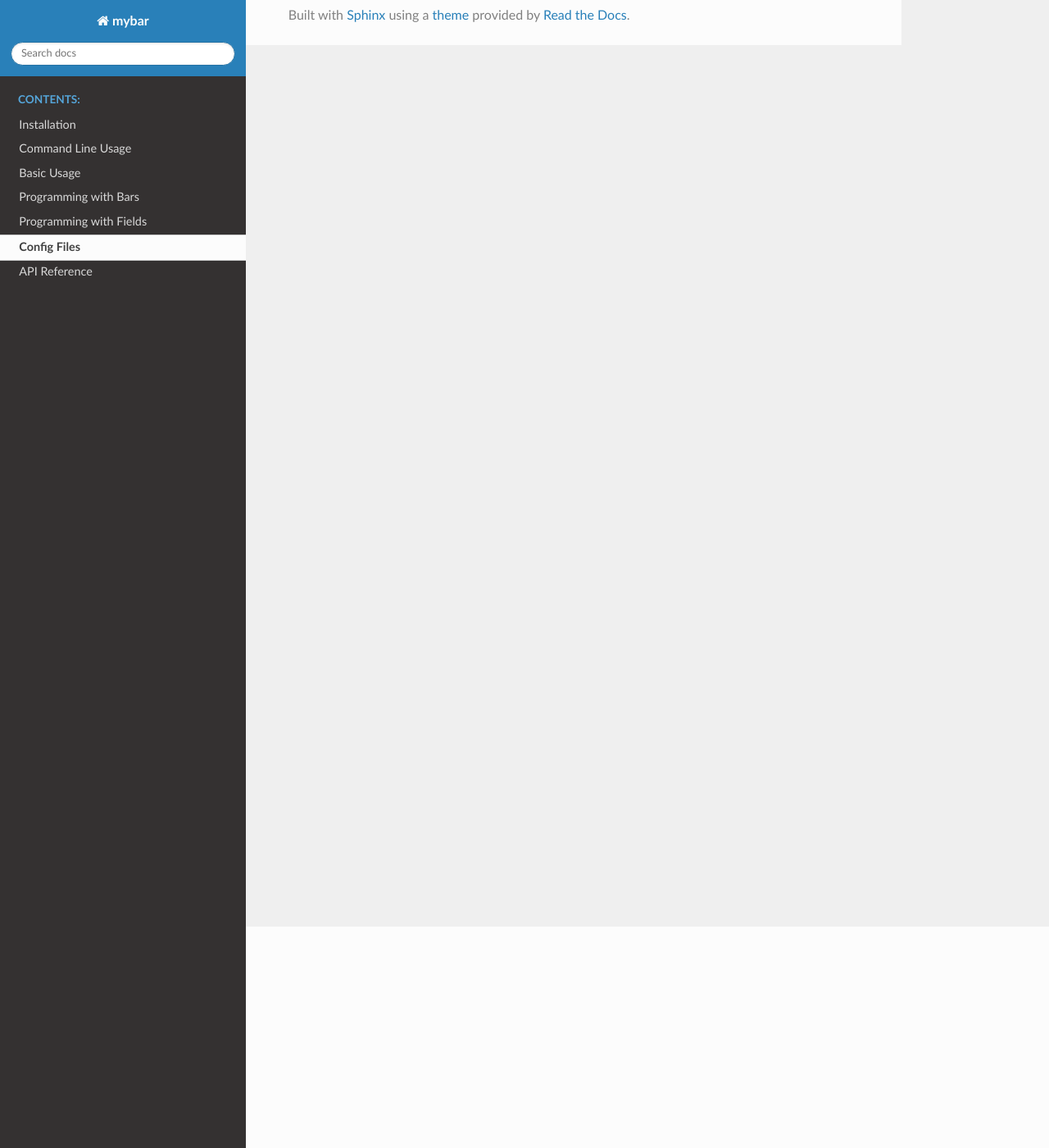
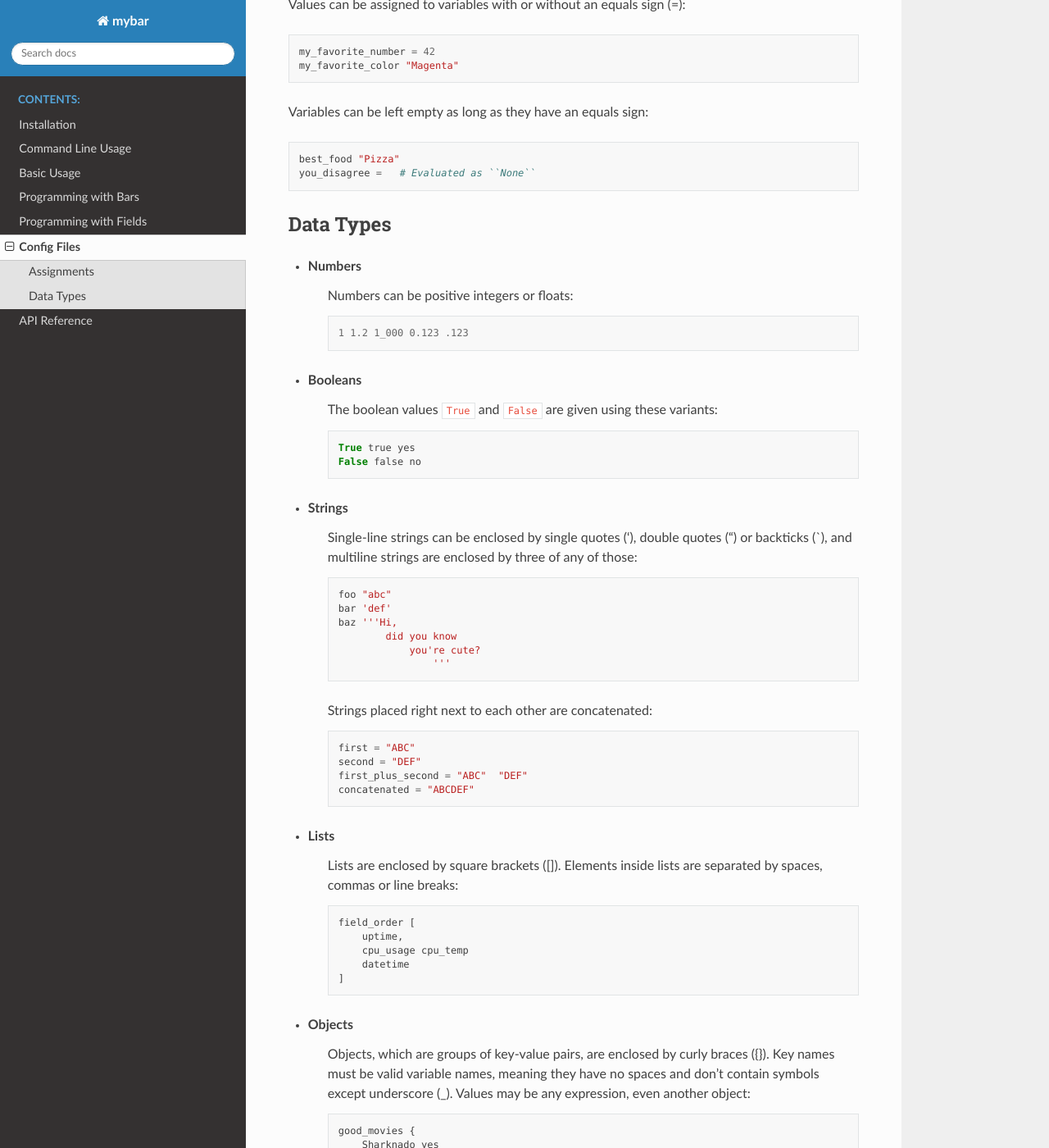
Before and after one commit to akyuute/mybar, a Sphinx documentation site: the page built from docs/configuration.rst, in a window 1280 px wide and 1400 px high, scrolled down 270 px. Shown: the whole window at 82% size. Built offline with Sphinx 7.4.7 and the Read the Docs theme 2.0.0, drawn with Linux system fonts in a browser that asks for light colours; some of the changed text lies outside the part shown.

Commit message:
Add docs

```diff
--- a/docs/configuration.rst
+++ b/docs/configuration.rst
@@ -1,2 +1,76 @@
 Config Files
 =============
+
+Here is the config file syntax.
+
+
+Assignments
+------------
+Values can be assigned to variables with or without an equals sign (=)::
+
+    my_favorite_number = 42
+    my_favorite_color "Magenta"
+
+Variables can be left empty as long as they have an equals sign::
+
+    best_food "Pizza"
+    you_disagree =   # Evaluated as ``None``
+
+
+Data Types
+-----------
+
+- Numbers
+    Numbers can be positive integers or floats::
+
+        1 1.2 1_000 0.123 .123
+
+- Booleans
+    The boolean values ``True`` and ``False`` are given using these variants::
+
+        True true yes
+        False false no
+
+- Strings
+    Single-line strings can be enclosed by single quotes ('), double quotes (")
+    or backticks (`), and multiline strings are enclosed by three of any of those::
+
+        foo "abc"
+        bar 'def'
+        baz '''Hi,
+                did you know
+                    you're cute?
+                        '''
+
+    Strings placed right next to each other are concatenated::
+
+        first = "ABC"
+        second = "DEF"
+        first_plus_second = "ABC"  "DEF"
+        concatenated = "ABCDEF"
+
+
+- Lists
+    Lists are enclosed by square brackets ([]). Elements inside lists are separated by spaces, commas or line breaks::
+
+        field_order [
+            uptime,
+            cpu_usage cpu_temp
+            datetime
+        ]
+
+
+- Objects
+    Objects, which are groups of key-value pairs, are enclosed by curly braces
+    ({}). Key names must be valid variable names, meaning they have no spaces and
+    don't contain symbols except underscore (_).
+    Values may be any expression, even another object::
+
+        good_movies {
+            Sharknado yes
+            Jaws = false
+            Sharknado2 {
+                just_for_example =
+                here_is_a_nested_object 3.14
+            }
+        }
```
Also changed, not shown: 1 other file.
